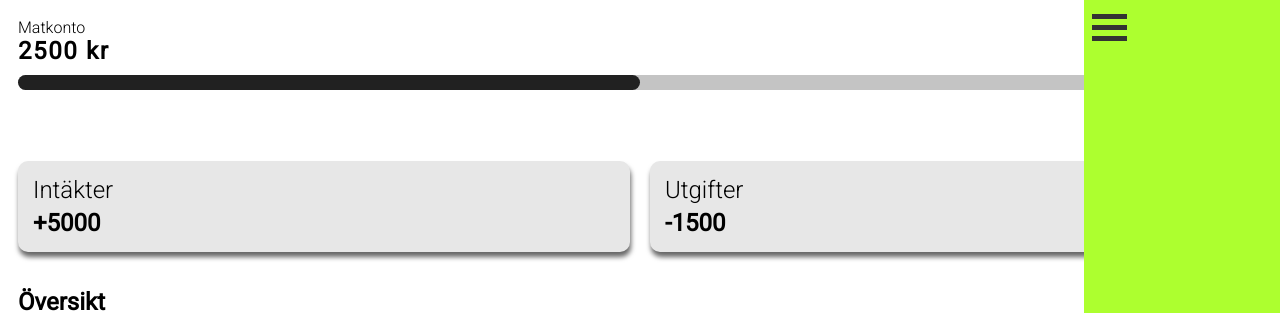
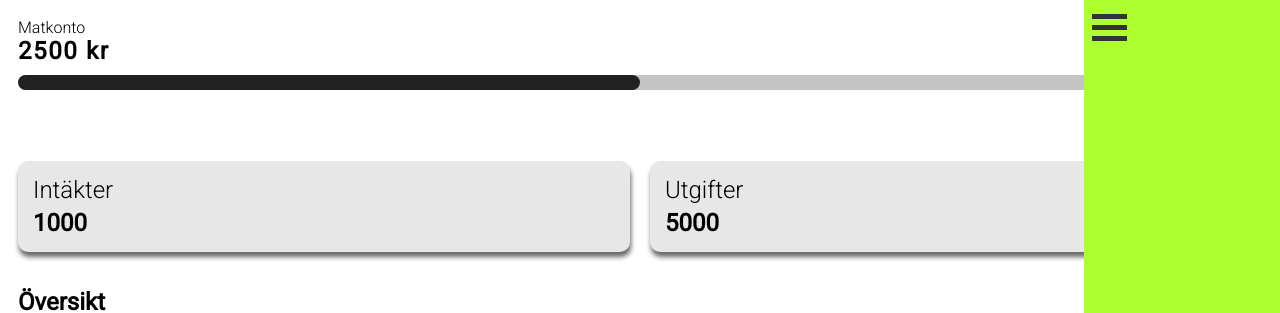
Before and after one commit to Markus-Simonsen-ITHS/JavaScript-med-ramverk-laboration-3, a Vue app in the folder deg/: page / in a window 1280 px wide. Shown: the top 313 px of the page. Built offline with nearby package versions, Linux system fonts and the light colour scheme; no server answers.

Commit message:
Added StatusItem.vue

```diff
--- /dev/null
+++ b/deg/src/components/home/StatusItem.vue
@@ -0,0 +1,43 @@
+<script>
+export default{
+  props: {
+status: {
+  required: true,
+  type: Object
+}
+}
+}
+</script>
+
+<template>
+    <div class="status-card">
+      <p>{{status.name}}</p>
+      <p class="bold-text">{{status.amount}}</p>
+  </div>
+</template>
+
+<style>
+
+  .status-container {
+    padding: 10px;
+    display: grid;
+    grid-template-columns: 1fr 1fr;
+    gap: 20px;
+  }
+
+  .status-card {
+    background-color: #e7e7e7;
+    padding: 10px;
+    border-radius: 10px;
+    box-shadow: 1px 5px 5px 0px #676767;
+  }
+
+  .bold-text {
+    font-weight: bold;
+  }
+
+  .status-card p {
+    margin: 5px;
+  }
+
+</style>
--- a/deg/src/views/HomeView.vue
+++ b/deg/src/views/HomeView.vue
@@ -1,5 +1,6 @@
 <script>
   import CategoryItem from '../components/home/CategoryItem.vue'
+  import StatusItem from '../components/home/StatusItem.vue'
 
   export default {
     data() {
@@ -8,7 +9,16 @@
           name: 'Mat',
           amountSpent: 2500,
           budget: 4000
-        }]
+        }],
+        statuses: [{
+          name:'Intäkter',
+          amount:1000,
+        },
+        {
+          name:'Utgifter',
+          amount:5000
+        }
+        ]
       }
     },
     computed: {
@@ -21,7 +31,8 @@
       }
     },
     components: {
-      CategoryItem
+      CategoryItem,
+      StatusItem
     }
   }
 </script>
@@ -38,7 +49,15 @@
     </div>
     <p class="account-budget">Budget: 4000 kr</p>
   </div>
+
   <div class="status-container">
+    <StatusItem
+  v-for="status in statuses"
+  :key="status.name"
+  :status="status"
+  />
+  </div>
+  <!-- <div class="status-container">
     <div class="status-card">
       <p>Intäkter</p>
       <p class="bold-text">+5000</p>
@@ -47,7 +66,7 @@
       <p>Utgifter</p>
       <p class="bold-text">-1500</p>
     </div>
-  </div>
+  </div> -->
   <div class="overview-container">
     <h1>Översikt</h1>
     <router-link to="/history">Historik</router-link>
```
